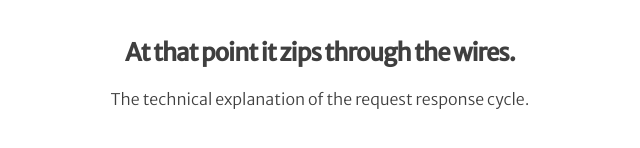
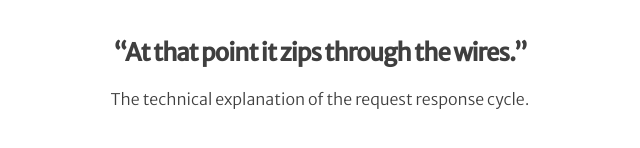
Before and after one commit to talum/jeffers-wisdoms, a plain HTML site: page index.html in a window 1280 px wide. Shown: the part 386-534 px from the top of the page, 320-960 px from the left. Drawn offline with Linux system fonts and the light colour scheme.

Commit message:
Add quotation marks

```diff
--- a/index.html
+++ b/index.html
@@ -15,7 +15,7 @@
     <div id="image" class="placeholder"></div>
     <button id="knowledge-button" class="button center">Drop Knowledge</button>
     <div id="quote-container">
-      <h2 id="quote">Quote</h2>
+      <h2>&ldquo;<span id="quote">Quote</span>&rdquo;</h2>
       <h3 id="follow-up">Follow Up</h3>
       <p id="context">Context</p>
     </div>
```
